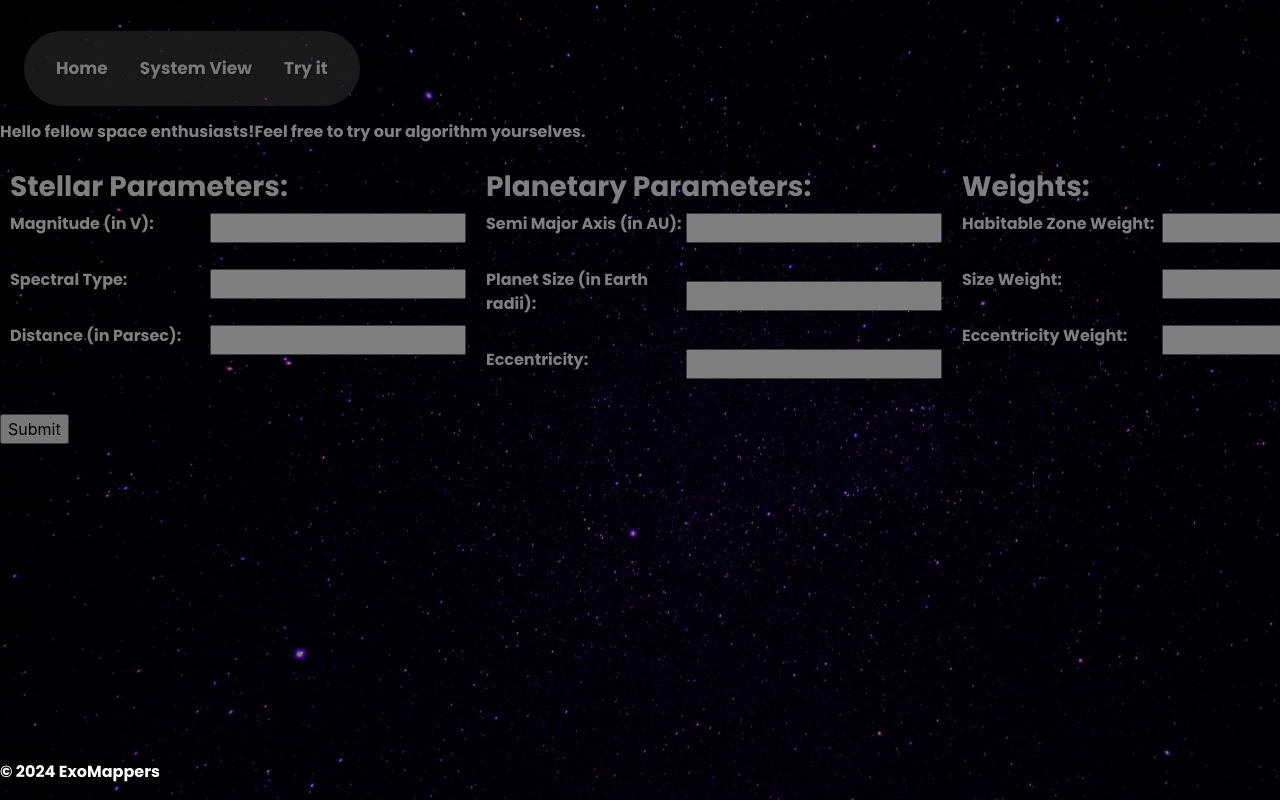
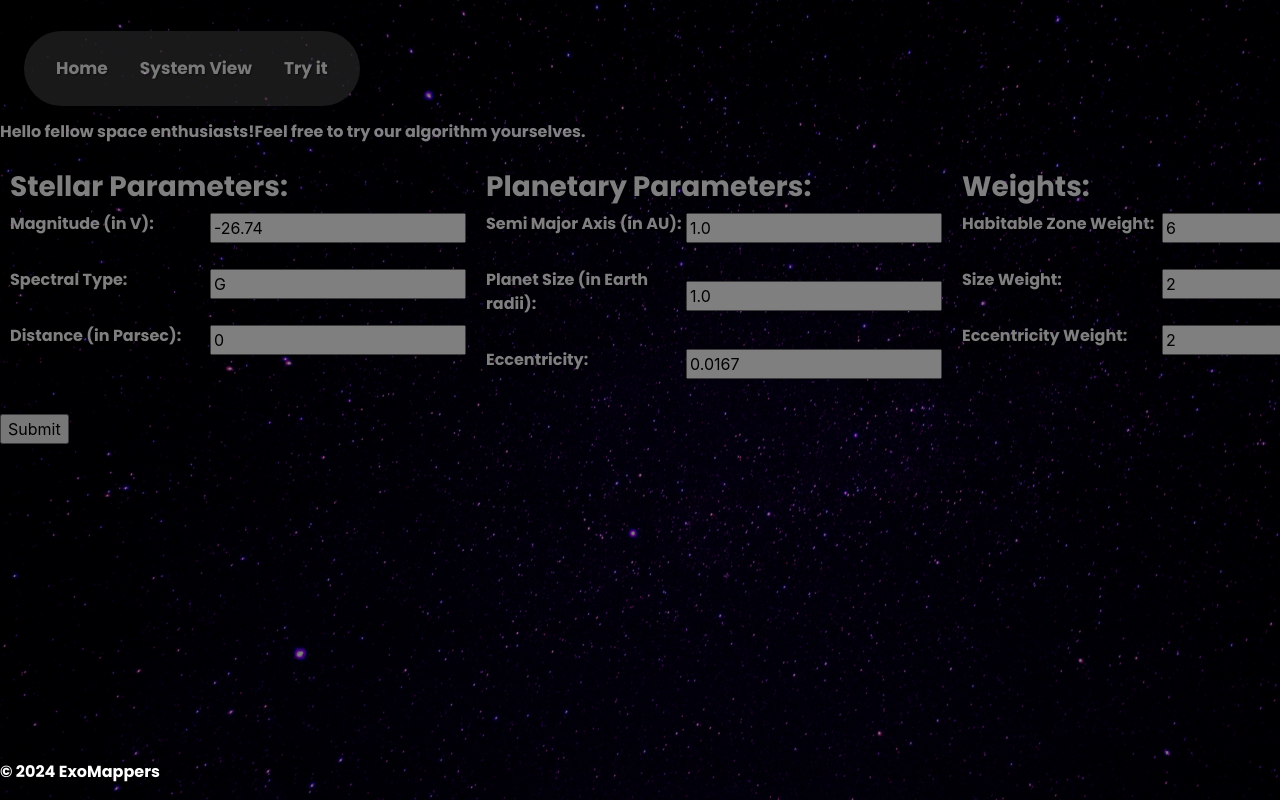
Before and after one commit to MattiasKDev/ExoLife, a Flask app: page /tryit in a window 1280 px wide. Run offline with Flask 3, Linux system fonts and the light colour scheme; some libraries are stand-ins or nearby versions.

Commit message:
prefilled the try it page with earth values

```diff
--- a/frontend/templates/tryit.html
+++ b/frontend/templates/tryit.html
@@ -15,17 +15,17 @@
                     <h3>Stellar Parameters:</h3>
                     <div style="display: flex; align-items: center;">
                         <label for="magnitude" style="width: 200px;">Magnitude (in V):</label>
-                    <input type="text" id="magnitude" name="magnitude">
+                        <input type="text" id="magnitude" name="magnitude" value="-26.74">
                     </div><br>
 
                     <div style="display: flex; align-items: center;">
                         <label for="spectral_type" style="width: 200px;">Spectral Type:</label>
-                    <input type="text" id="spectral_type" name="spectral_type">
+                        <input type="text" id="spectral_type" name="spectral_type" value="G">
                     </div><br>
 
                     <div style="display: flex; align-items: center;">
                         <label for="distance" style="width: 200px;">Distance (in Parsec):</label>
-                    <input type="text" id="distance" name="distance">
+                        <input type="text" id="distance" name="distance" value="0">
                     </div><br>
                 </div>
 
@@ -33,34 +33,34 @@
                     <h3>Planetary Parameters:</h3>
                     <div style="display: flex; align-items: center;">
                         <label for="OrbSM" style="width: 200px;">Semi Major Axis (in AU):</label>
-                    <input type="text" id="OrbSM" name="OrbSM">
+                        <input type="text" id="OrbSM" name="OrbSM" value="1.0">
                     </div><br>
 
                     <div style="display: flex; align-items: center;">
                         <label for="planetSize" style="width: 200px;">Planet Size (in Earth radii):</label>
-                    <input type="text" id="planetSize" name="planetSize">
+                        <input type="text" id="planetSize" name="planetSize" value="1.0">
                     </div><br>
 
                     <div style="display: flex; align-items: center;">
                         <label for="planetEccentricity" style="width: 200px;">Eccentricity:</label>
-                    <input type="text" id="planetEccentricity" name="planetEccentricity">
+                        <input type="text" id="planetEccentricity" name="planetEccentricity" value="0.0167">
                     </div><br>
                 </div>
                 <div class="column">
                     <h3>Weights:</h3>
                     <div style="display: flex; align-items: center;">
                         <label for="HZ_weight" style="width: 200px;">Habitable Zone Weight:</label>
-                    <input type="text" id="HZ_weight" name="HZ_weight">
+                        <input type="text" id="HZ_weight" name="HZ_weight" value="6">
                     </div><br>
 
                     <div style="display: flex; align-items: center;">
                         <label for="size_weight" style="width: 200px;">Size Weight:</label>
-                    <input type="text" id="size_weight" name="size_weight">
+                        <input type="text" id="size_weight" name="size_weight" value="2">
                     </div><br>
 
                     <div style="display: flex; align-items: center;">
                         <label for="eccentricity_weight" style="width: 200px;">Eccentricity Weight:</label>
-                    <input type="text" id="eccentricity_weight" name="eccentricity_weight">
+                        <input type="text" id="eccentricity_weight" name="eccentricity_weight" value="2">
                     </div><br>
                 </div>
             </div>
```
Lines whose indentation alone changed are shown as unchanged.
